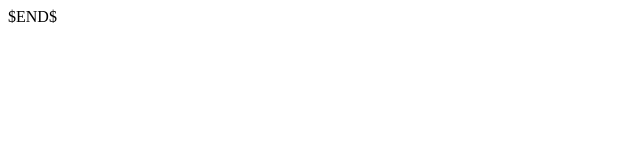
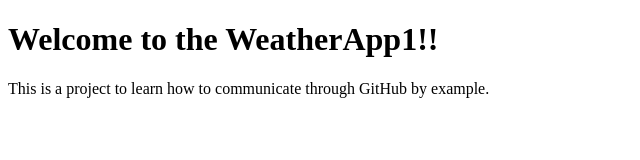
Before and after one commit to ArnaudStudentHowest/weatherapp1, a plain HTML site: page index.html in a window 1280 px wide. Shown: the whole page, without its empty margins (0-640 px from the left). Drawn offline with Linux system fonts and the light colour scheme.

Commit message:
Auto stash before merge of "master" and "origin/master"

```diff
--- a/index.html
+++ b/index.html
@@ -2,9 +2,10 @@
 <html lang="en">
 <head>
     <meta charset="UTF-8">
-    <title>$Title$</title>
+    <title>Homepage</title>
 </head>
 <body>
-$END$
+<h1>Welcome to the WeatherApp1!!</h1>
+<p>This is a project to learn how to communicate through GitHub by example.</p>
 </body>
 </html>
```
